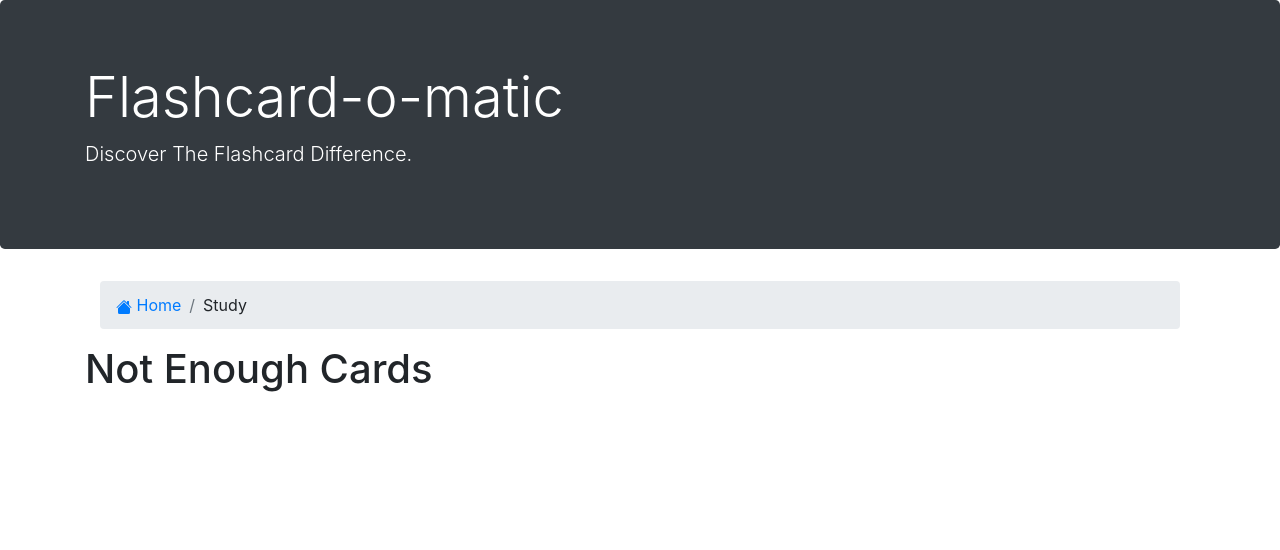
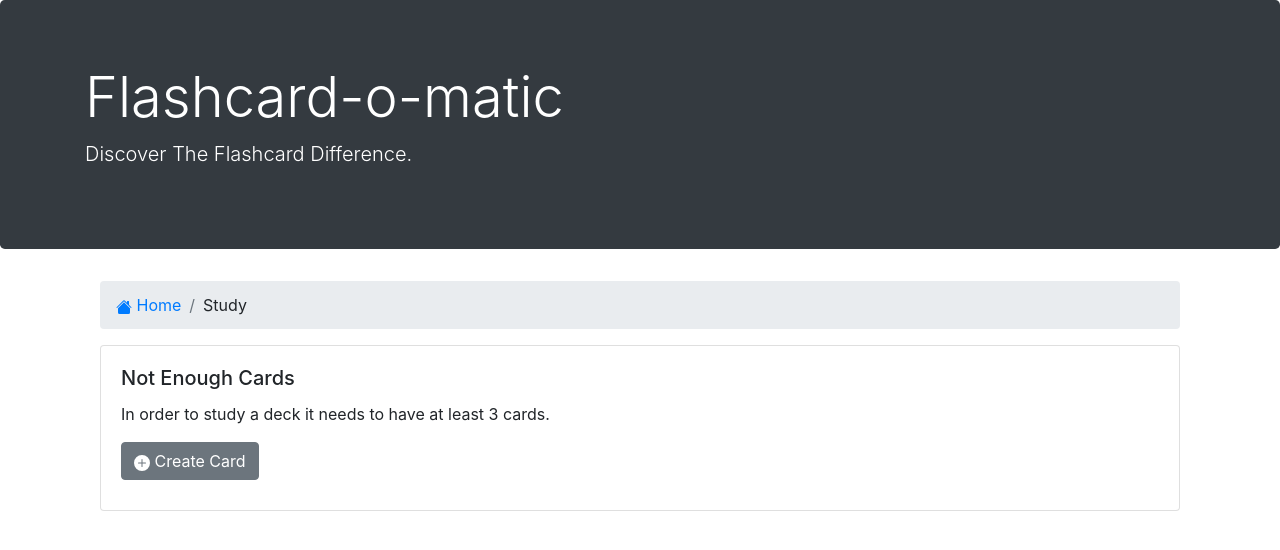
Before and after one commit to soonenough/FlashcardOMatic, a React (Create React App) app: page /decks/1/study in a window 1280 px wide. Shown: the top 550 px of the page. Built offline with nearby package versions, Linux system fonts and the light colour scheme; no server answers; data requests are answered from the project's data file; a web font is replaced by a local one.

Commit message:
Add Cards - Study < 3 Cards

```diff
--- a/src/Cards/StudyCard.js
+++ b/src/Cards/StudyCard.js
@@ -1,6 +1,7 @@
 import React, { useEffect, useState } from "react";
-import { listCards, readCard } from "../utils/api";
+import { readCard } from "../utils/api";
 import { readDeck } from "../utils/api";
+import AddCardsButton from "../Home/AddCardsButton";
 import { useParams, Link } from 'react-router-dom'; // Import useHistory
 import { HouseFill } from 'react-bootstrap-icons';
 
@@ -132,7 +133,15 @@ function StudyCard() {
             </ol>
           </nav>
         </div>
-        <h1>Not Enough Cards</h1>
+        <div className="container">
+          <div class="card">
+            <div class="card-body">
+              <h5 class="card-title">Not Enough Cards</h5>
+              <p class="card-text">In order to study a deck it needs to have at least 3 cards.</p>
+              <AddCardsButton deckId={deckId} />
+            </div>
+          </div>
+        </div>
       </>
 
     );
```
Lines whose indentation alone changed are shown as unchanged.
